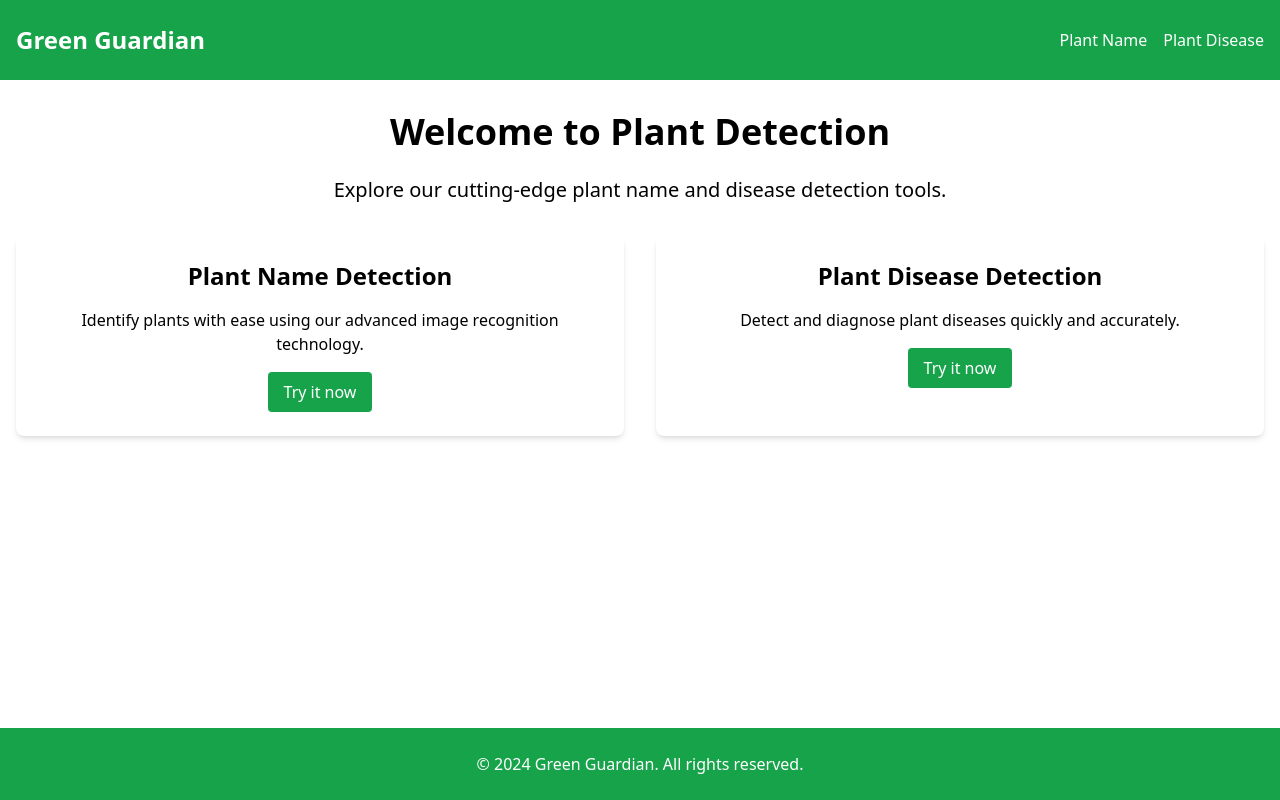
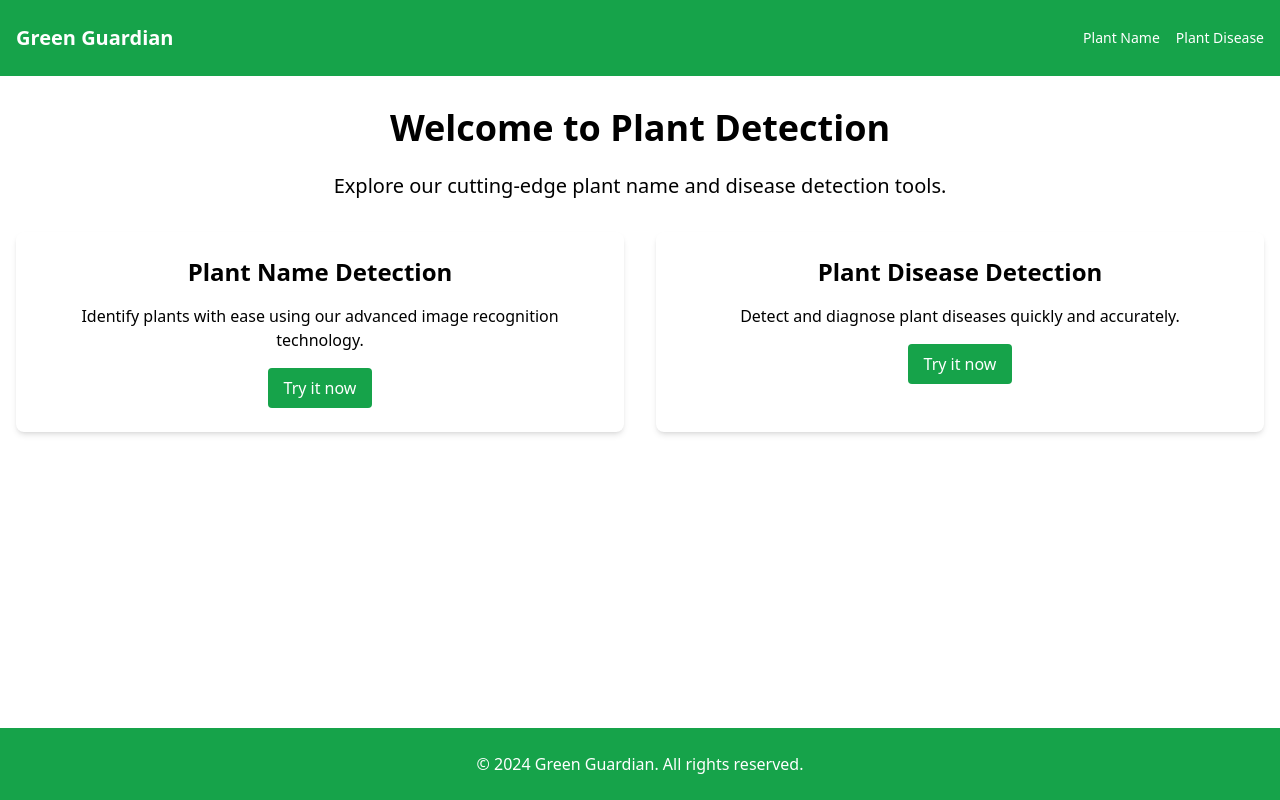
Before and after one commit to kartikeycsjm/green_guardian, a Next.js app: page / in a window 1280 px wide. Built offline with nearby package versions, Linux system fonts and the light colour scheme.

Commit message:
changed text size

```diff
--- a/app/layout.js
+++ b/app/layout.js
@@ -27,8 +27,8 @@ export default function RootLayout({ children }) {
           <header className="bg-green-600 text-white">
             <div className="container mx-auto px-4 py-6">
               <nav className="flex justify-between items-center">
-                <Link href="/" className="text-2xl font-bold">Green Guardian</Link>
-                <ul className="flex space-x-4">
+                <Link href="/" className="text-xl font-bold">Green Guardian</Link>
+                <ul className="flex space-x-4 text-sm">
                   <li><Link href="/plant-name" className="hover:text-green-200">Plant Name</Link></li>
                   <li><Link href="/plant-disease" className="hover:text-green-200">Plant Disease</Link></li>
                 </ul>
```
